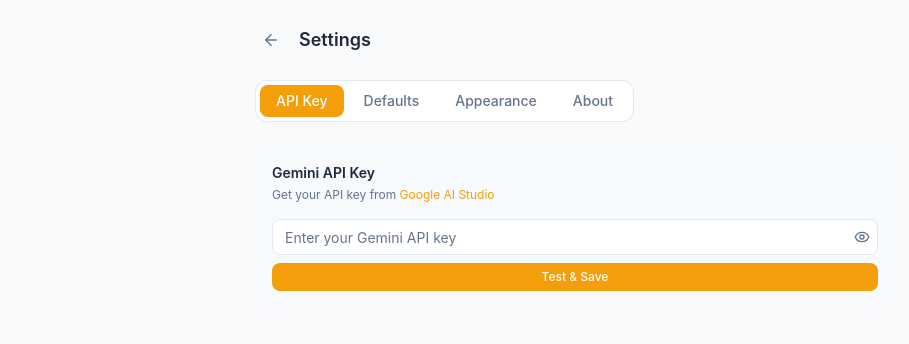
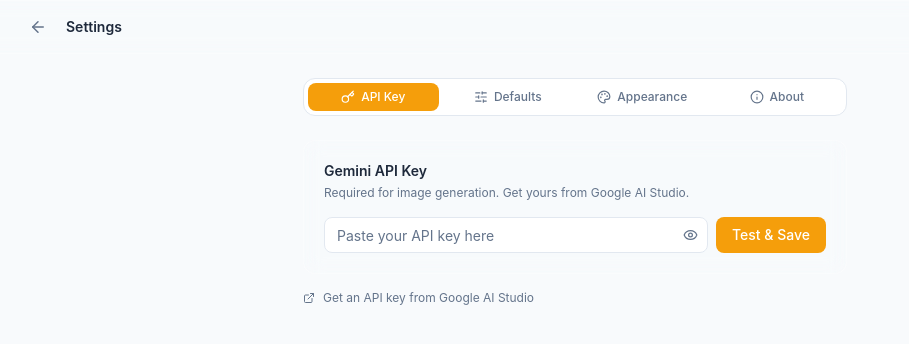
Before and after one commit to aaronkwhite/nanobanana-studio-app, a SvelteKit app: page /settings in a window 1280 px wide. Shown: the top 344 px of the page, without its empty margins (65-974 px from the left). Built offline with nearby package versions, Linux system fonts and the light colour scheme.

Commit message:
fix: redesigned settings page, wider main content (max-w-3xl)

```diff
--- a/src/routes/+page.svelte
+++ b/src/routes/+page.svelte
@@ -96,7 +96,7 @@
 
 <Header />
 
-<main class="mx-auto max-w-2xl px-4 py-6 flex flex-col gap-4">
+<main class="mx-auto max-w-3xl px-6 py-6 flex flex-col gap-4">
   <ModeSelector bind:mode />
 
   <PromptForm
--- a/src/routes/settings/+page.svelte
+++ b/src/routes/settings/+page.svelte
@@ -1,8 +1,7 @@
-<!-- src/routes/settings/+page.svelte -->
 <script lang="ts">
   import { onMount } from 'svelte';
-  import { ArrowLeft, Eye, EyeOff, Sun, Moon, Monitor } from 'lucide-svelte';
-  import { Button, Input, Select, Tabs } from '$lib/components/ui';
+  import { ArrowLeft, Eye, EyeOff, Sun, Moon, Monitor, Key, Palette, SlidersHorizontal, Info, RotateCcw, ExternalLink } from 'lucide-svelte';
+  import { Button, Input, Select } from '$lib/components/ui';
   import { config } from '$lib/stores/config';
   import { theme } from '$lib/stores/theme';
   import { settings } from '$lib/stores/settings';
@@ -16,21 +15,16 @@
   let error: string = $state('');
   let success: string = $state('');
 
-  const tabList = [
-    { value: 'api-key', label: 'API Key' },
-    { value: 'defaults', label: 'Defaults' },
-    { value: 'appearance', label: 'Appearance' },
-    { value: 'about', label: 'About' },
+  const tabs = [
+    { value: 'api-key', label: 'API Key', icon: Key },
+    { value: 'defaults', label: 'Defaults', icon: SlidersHorizontal },
+    { value: 'appearance', label: 'Appearance', icon: Palette },
+    { value: 'about', label: 'About', icon: Info },
   ];
 
   const sizeOptions = Object.entries(OUTPUT_SIZES).map(([value, { label }]) => ({ value: value as OutputSize, label }));
   const ratioOptions = Object.entries(ASPECT_RATIOS).map(([value, label]) => ({ value: value as AspectRatio, label }));
   const tempOptions = TEMPERATURES.map((t) => ({ value: String(t), label: t === 0 ? 'Precise' : t === 2 ? 'Creative' : String(t) }));
-  const themeOptions = [
-    { value: 'light' as Theme, label: 'Light' },
-    { value: 'dark' as Theme, label: 'Dark' },
-    { value: 'system' as Theme, label: 'System' },
-  ];
 
   onMount(() => {
     config.load();
@@ -67,60 +61,88 @@
   }
 </script>
 
-<div class="mx-auto max-w-2xl px-4 py-6">
-  <div class="flex items-center gap-3 mb-6">
+<!-- Settings titlebar (draggable) -->
+<div
+  data-tauri-drag-region
+  class="sticky top-0 z-40 glass border-b border-[var(--glass-border)]"
+  style="-webkit-app-region: drag;"
+>
+  <div class="flex items-center gap-3 px-4 py-2.5" style="padding-left: 86px;">
     <a
       href="/"
       class="flex h-8 w-8 items-center justify-center rounded-[var(--radius-md)] text-[var(--muted)] hover:text-[var(--text)] hover:bg-[var(--accent-subtle)] transition-colors"
       aria-label="Back"
+      style="-webkit-app-region: no-drag;"
     >
       <ArrowLeft size={18} />
     </a>
-    <h1 class="text-lg font-semibold text-[var(--text)]">Settings</h1>
+    <h1 class="text-sm font-semibold text-[var(--text)]">Settings</h1>
+  </div>
 </div>
 
-  <Tabs tabs={tabList} bind:value={activeTab} class="mb-6" />
+<div class="mx-auto max-w-xl px-4 py-6">
+  <!-- Tab navigation -->
+  <div class="flex gap-1 rounded-[var(--radius-lg)] bg-[var(--surface)] border border-[var(--border)] p-1 mb-6">
+    {#each tabs as tab}
+      <button
+        onclick={() => { activeTab = tab.value; }}
+        class="flex items-center gap-1.5 flex-1 justify-center rounded-[var(--radius-md)] px-3 py-1.5 text-xs font-medium transition-colors {activeTab === tab.value ? 'bg-[var(--accent)] text-[var(--accent-text)]' : 'text-[var(--muted)] hover:text-[var(--text)]'}"
+      >
+        <svelte:component this={tab.icon} size={14} />
+        {tab.label}
+      </button>
+    {/each}
+  </div>
 
+  <!-- API Key -->
   {#if activeTab === 'api-key'}
-    <div class="glass p-4 flex flex-col gap-4">
+    <div class="flex flex-col gap-4">
+      <div class="glass p-5 flex flex-col gap-4">
         <div>
           <h2 class="text-sm font-semibold text-[var(--text)]">Gemini API Key</h2>
           <p class="text-xs text-[var(--muted)] mt-1">
-          Get your API key from <a href="https://aistudio.google.com/apikey" target="_blank" class="text-[var(--accent)] hover:underline">Google AI Studio</a>
+            Required for image generation. Get yours from Google AI Studio.
           </p>
         </div>
 
         {#if $config.has_key}
-        <div class="flex items-center gap-3">
-          <code class="flex-1 rounded-[var(--radius-md)] bg-[var(--surface)] border border-[var(--border)] px-3 py-2 text-sm font-mono text-[var(--muted)]">
+          <div class="flex items-center gap-3 rounded-[var(--radius-md)] bg-[var(--surface)] border border-[var(--border)] p-3">
+            <Key size={16} class="text-[var(--success)] shrink-0" />
+            <code class="flex-1 text-sm font-mono text-[var(--muted)] truncate">
               {$config.masked}
             </code>
-          <Button variant="danger" size="sm" onclick={removeApiKey}>Remove</Button>
+            <Button variant="ghost" size="sm" onclick={removeApiKey}>Remove</Button>
           </div>
         {:else}
-        <div class="flex flex-col gap-2">
-          <div class="relative">
-            <Input
+          <div class="flex flex-col gap-3">
+            <div class="flex gap-2">
+              <div class="flex-1 relative">
+                <input
                   bind:value={apiKey}
                   type={showKey ? 'text' : 'password'}
-              placeholder="Enter your Gemini API key"
-              {error}
+                  placeholder="Paste your API key here"
+                  class="h-9 w-full rounded-[var(--radius-md)] border border-[var(--border)] bg-[var(--surface)] pl-3 pr-9 text-sm text-[var(--text)] placeholder:text-[var(--muted)] focus:outline-none focus:border-[var(--accent)]"
                 />
                 <button
                   onclick={() => { showKey = !showKey; }}
-              class="absolute right-2 top-1/2 -translate-y-1/2 text-[var(--muted)] hover:text-[var(--text)]"
+                  class="absolute right-2.5 top-1/2 -translate-y-1/2 text-[var(--muted)] hover:text-[var(--text)]"
                   aria-label={showKey ? 'Hide key' : 'Show key'}
                 >
                   {#if showKey}
-                <EyeOff size={16} />
+                    <EyeOff size={15} />
                   {:else}
-                <Eye size={16} />
+                    <Eye size={15} />
                   {/if}
                 </button>
               </div>
-          <Button onclick={saveApiKey} disabled={saving} size="sm">
-            {saving ? 'Saving...' : 'Test & Save'}
+              <Button onclick={saveApiKey} disabled={saving} size="md">
+                {saving ? 'Validating...' : 'Test & Save'}
               </Button>
+            </div>
+
+            {#if error}
+              <p class="text-xs text-[var(--error)]">{error}</p>
+            {/if}
           </div>
         {/if}
 
@@ -128,55 +150,111 @@
           <p class="text-xs text-[var(--success)]">{success}</p>
         {/if}
       </div>
+
+      <a
+        href="https://aistudio.google.com/apikey"
+        target="_blank"
+        class="flex items-center gap-2 text-xs text-[var(--muted)] hover:text-[var(--accent)] transition-colors"
+      >
+        <ExternalLink size={12} />
+        Get an API key from Google AI Studio
+      </a>
+    </div>
+
+  <!-- Defaults -->
   {:else if activeTab === 'defaults'}
-    <div class="glass p-4 flex flex-col gap-4">
+    <div class="glass p-5 flex flex-col gap-4">
+      <div>
         <h2 class="text-sm font-semibold text-[var(--text)]">Generation Defaults</h2>
-      <p class="text-xs text-[var(--muted)]">These values pre-fill new generation forms.</p>
+        <p class="text-xs text-[var(--muted)] mt-1">Pre-fill values for new generation jobs.</p>
+      </div>
+
       <div class="flex flex-col gap-3">
         <Select
-          label="Default Output Size"
+          label="Output Size"
           options={sizeOptions}
           value={$settings.output_size}
           onchange={(v) => settings.update({ output_size: v })}
         />
         <Select
-          label="Default Aspect Ratio"
+          label="Aspect Ratio"
           options={ratioOptions}
           value={$settings.aspect_ratio}
           onchange={(v) => settings.update({ aspect_ratio: v })}
         />
         <Select
-          label="Default Temperature"
+          label="Temperature"
           options={tempOptions}
           value={String($settings.temperature)}
           onchange={(v) => settings.update({ temperature: Number(v) })}
         />
       </div>
+
+      <div class="border-t border-[var(--border)] pt-3">
         <Button variant="ghost" size="sm" onclick={() => settings.reset()}>
+          <RotateCcw size={14} />
           Reset to defaults
         </Button>
       </div>
+    </div>
+
+  <!-- Appearance -->
   {:else if activeTab === 'appearance'}
-    <div class="glass p-4 flex flex-col gap-4">
+    <div class="glass p-5 flex flex-col gap-4">
+      <div>
         <h2 class="text-sm font-semibold text-[var(--text)]">Theme</h2>
-      <div class="flex gap-2">
-        {#each themeOptions as opt}
-          <Button
-            variant={$theme === opt.value ? 'primary' : 'secondary'}
-            size="sm"
+        <p class="text-xs text-[var(--muted)] mt-1">Choose your preferred appearance.</p>
+      </div>
+
+      <div class="grid grid-cols-3 gap-2">
+        {#each [
+          { value: 'light' as Theme, label: 'Light', icon: Sun, desc: 'Bright and clean' },
+          { value: 'dark' as Theme, label: 'Dark', icon: Moon, desc: 'Easy on the eyes' },
+          { value: 'system' as Theme, label: 'System', icon: Monitor, desc: 'Match your OS' },
+        ] as opt}
+          <button
             onclick={() => theme.set(opt.value)}
+            class="flex flex-col items-center gap-2 rounded-[var(--radius-lg)] border p-4 transition-colors {$theme === opt.value ? 'border-[var(--accent)] bg-[var(--accent-subtle)]' : 'border-[var(--border)] bg-[var(--surface)] hover:border-[var(--muted)]'}"
           >
-            {#if opt.value === 'light'}<Sun size={14} />{:else if opt.value === 'dark'}<Moon size={14} />{:else}<Monitor size={14} />{/if}
-            {opt.label}
-          </Button>
+            <svelte:component this={opt.icon} size={20} class={$theme === opt.value ? 'text-[var(--accent)]' : 'text-[var(--muted)]'} />
+            <span class="text-sm font-medium text-[var(--text)]">{opt.label}</span>
+            <span class="text-xs text-[var(--muted)]">{opt.desc}</span>
+          </button>
         {/each}
       </div>
     </div>
+
+  <!-- About -->
   {:else if activeTab === 'about'}
-    <div class="glass p-4 flex flex-col gap-3">
+    <div class="glass p-5 flex flex-col gap-4">
+      <div class="flex items-center gap-3">
+        <div class="flex h-10 w-10 items-center justify-center rounded-[var(--radius-lg)] bg-[var(--accent-subtle)]">
+          <span class="text-lg">🍌</span>
+        </div>
+        <div>
           <h2 class="text-sm font-semibold text-[var(--text)]">Nanobanana Studio</h2>
           <p class="text-xs text-[var(--muted)]">Version 0.1.0</p>
-      <p class="text-sm text-[var(--text)]">Batch image generation powered by Gemini 3.1 Pro Preview.</p>
+        </div>
+      </div>
+
+      <p class="text-sm text-[var(--text)] leading-relaxed">
+        Batch image generation powered by Gemini 3.1 Pro Preview. Submit multiple prompts at once, track progress in real-time, and download results — all at 50% of the standard API cost.
+      </p>
+
+      <div class="flex flex-col gap-2 border-t border-[var(--border)] pt-3">
+        <div class="flex items-center justify-between text-xs">
+          <span class="text-[var(--muted)]">Model</span>
+          <span class="text-[var(--text)] font-mono">gemini-3.1-pro-preview</span>
+        </div>
+        <div class="flex items-center justify-between text-xs">
+          <span class="text-[var(--muted)]">Platform</span>
+          <span class="text-[var(--text)]">macOS (Tauri v2)</span>
+        </div>
+        <div class="flex items-center justify-between text-xs">
+          <span class="text-[var(--muted)]">Stack</span>
+          <span class="text-[var(--text)]">SvelteKit + Bits UI + Rust</span>
+        </div>
+      </div>
     </div>
   {/if}
 </div>
```
Lines whose indentation alone changed are shown as unchanged.
